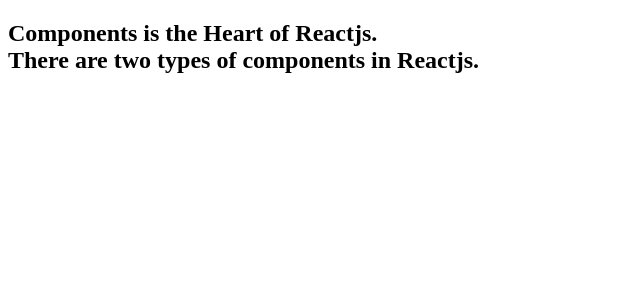
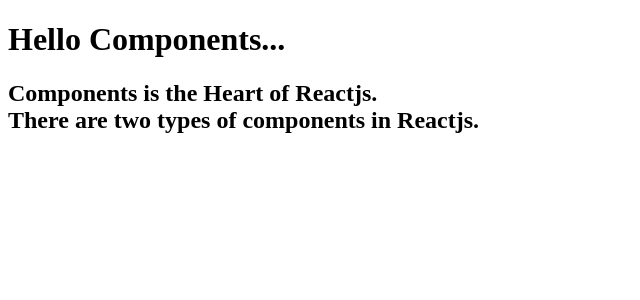
Before and after one commit to epiphanycore/nsecb2, a React (Vite) app: page / in a window 1280 px wide. Shown: the top 300 px of the page, without its empty margins (0-640 px from the left). Built offline with nearby package versions, Linux system fonts and the light colour scheme.

Commit message:
-main Fourth -main Fifth -main Message

```diff
--- a/src/App.jsx
+++ b/src/App.jsx
@@ -1,11 +1,13 @@
 import React from 'react'
 import './App.css'
+import First from './Components/First'
 import Second from './Components/Second'
 
 function App() {
 
   return (
     <>
+    <First/>
     <Second/>
     </>
   )
--- a/src/Components/Second.jsx
+++ b/src/Components/Second.jsx
@@ -4,8 +4,7 @@
 
         <h2> Components is the Heart of Reactjs.
         <br>
-
-        </br>
+       </br>
          There are two types of components in Reactjs.
         </h2>
     )
--- /dev/null
+++ b/src/Components/Third.jsx
@@ -0,0 +1 @@
+import React from "react";
```
